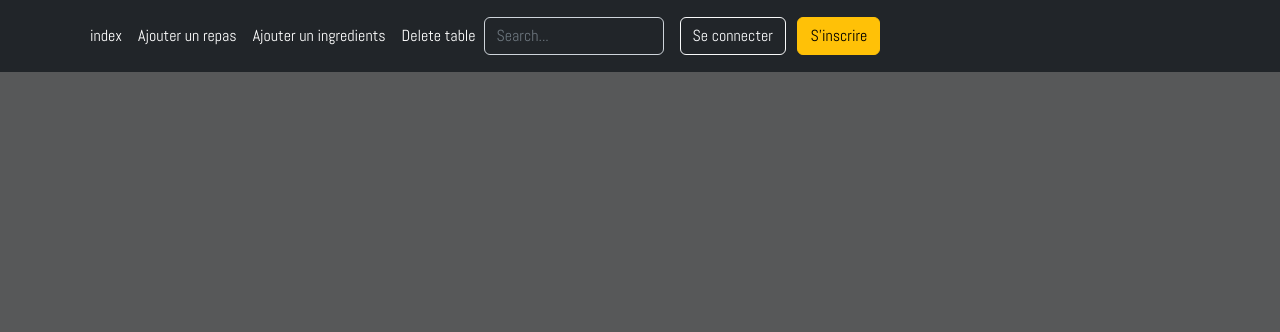
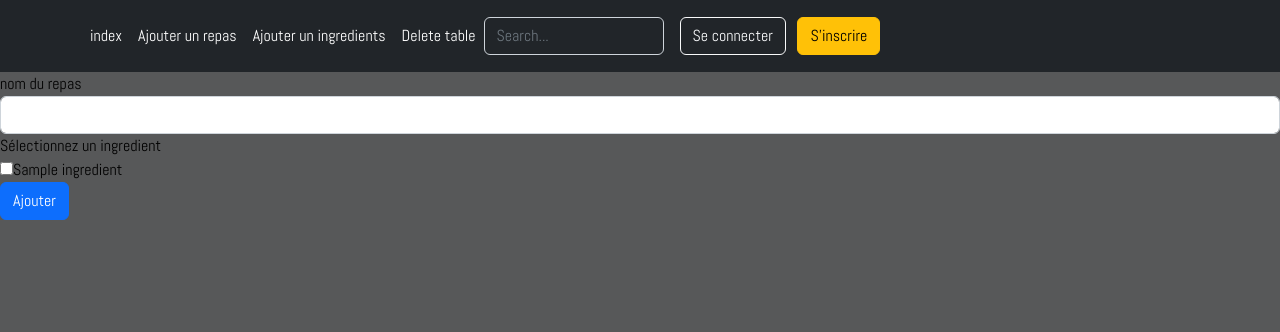
Before and after one commit to Kamicron/pro-vision, a PHP site: page /cs_manager/add_meal.php in a window 1280 px wide. Shown: the top 332 px of the page. Run offline with PHP 8.4, Linux system fonts and the light colour scheme; tables that the repository leaves empty hold one stand-in row (values such as "Sample post").

Commit message:
add_meal without ingredients

```diff
--- a/add_ingredients.php
+++ b/add_ingredients.php
@@ -13,7 +13,7 @@ if (isset($_POST) && !is_null($_POST) && isset($_POST['nameIngredients'])) {
     if($check) {
       msg("danger", "L'ingrediant: ".$_POST['nameIngredients']." existe déjà");
     } else {
-      addIngredients($_POST['nameIngredients']);
+      addItemInTable("ingredients", $_POST['nameIngredients']);
       msg("success", "Vous avez ajouter un ingrédient: ".$_POST['nameIngredients']);
     }
 
--- a/add_meal.php
+++ b/add_meal.php
@@ -1,3 +1,76 @@
-<?php include('commun/header.php') ?>
+<?php include('commun/header.php');
+require('src/function.php');
+require('src/bdd.php');
+
+if (isset($_POST) && !is_null($_POST) && isset($_POST['nameMeal'])) {
+
+  if ($_POST['nameMeal'] == "") {
+
+    $errors['ingredients']="Vous n'avez pas inscrit de nom de repas";
+  } else if (!isset($_POST['ingredients'])) {
+
+    $errors['ingredients']="Vous n'avez pas inscrit d'ingredients'";
+  } else {
+
+    $check=checkDuplicate("meal",$_POST['nameMeal']);
+
+    if($check) {
+      msg("danger", "Le repas : ".$_POST['nameMeal']." existe déjà");
+    } else {
+      addItemInTable("meal", $_POST['nameMeal']);
+      msg("success", "Vous avez ajouter le repas: ".$_POST['nameMeal']);
+    }
+  }
+
+  if (!empty($errors)) {
+    if (!empty($errors)) { ?>
+      <div class="alert alert-danger">
+        <p>Vous n'avez pas remplis le formule correctement</p>
+        <ul>
+          <?php
+            foreach ($errors as $error) { ?>
+              <li><?php echo $error ;?></li>
+            <?php
+            }
+          ?>
+        </ul>
+      </div>
+    <?php
+    }
+  }
+  header("Location: add_meal.php");
+
+
+
+}
+
+$ingredients=selectAllIngredients();
+
+// echo '<pre>';
+// print_r($_POST);
+// echo '</pre>';
+
+?>
+
+<form action="" method="POST">
+  <div class="form-group">
+      <label for="nameMeal">nom du repas</label>
+      <input type='text' name='nameMeal' class="form-control">
+  </div>
+  <label for="ingredients">Sélectionnez un ingredient</label>
+  <br>
+  <?php
+
+    foreach ($ingredients as $key => $ingredient) {
+
+      ?>
+      <input type="checkbox" name="ingredients[]" value="<?php echo  $ingredient['name_ingredients'] ;?>"><?php echo  $ingredient['name_ingredients'] ;?><br>
+    <?php
+    }
+  ?>
+
+  <button type="submit" class="btn btn-primary">Ajouter</button>
+</form>
+
 
 <?php include('commun/footer.php') ?>
--- a/deletetable.php
+++ b/deletetable.php
@@ -2,9 +2,6 @@
 include("src/bdd.php");
 include("src/function.php");
 
-echo '<pre>';
-print_r($_POST);
-echo '</pre>';
 if (isset($_POST['TableSelect']) && !is_null($_POST)) {
   $ingredient = $_POST["TableSelect"];
   echo $ingredient;
--- a/src/bdd.php
+++ b/src/bdd.php
@@ -21,12 +21,12 @@ function dbConnect()
 //======================================//
 
 //======================================//
-//            add Ingredients           //
+//          add item in table           //
 //======================================//
-function addIngredients($name_ingredient)
+function addItemInTable($table,$name_ingredient)
 {
   $database=dbConnect();
-  $Insert = $database->prepare("INSERT INTO `ingredients` (`idIngredients`, `name_ingredients`) VALUES (NULL, '$name_ingredient')");
+  $Insert = $database->prepare("INSERT INTO $table (`id$table`, `name_$table`) VALUES (NULL, '$name_ingredient')");
   $Insert->execute();
 }
 //======================================//
@@ -48,12 +48,11 @@ function deleteTable($name_table)
 //======================================//
 //            Check duplicate           //
 //======================================//
-function checkDuplicate($table, $nameCol, $nameItem)
+function checkDuplicate($table, $nameItem)
 {
   $database=dbConnect();
-  $sql = "SELECT * FROM $table WHERE $nameCol = :nom";
+  $sql = "SELECT * FROM $table WHERE name_$table = '$nameItem'";
   $stmt = $database->prepare($sql);
-  $stmt->bindValue(":nom", $nameItem);
   $stmt->execute();
 
   // Récupération des résultats de la requête
@@ -62,3 +61,20 @@ function checkDuplicate($table, $nameCol, $nameItem)
   return $resultat;
 }
 //======================================//
+
+//======================================//
+//        select all ingredients        //
+//======================================//
+function selectAllIngredients()
+{
+  $database=dbConnect();
+  $sql = "SELECT * FROM ingredients";
+  $stmt = $database->prepare($sql);
+  $stmt->execute();
+
+  // Récupération des résultats de la requête
+  $resultat = $stmt->fetchall();
+
+  return $resultat;
+}
+//======================================//
```
